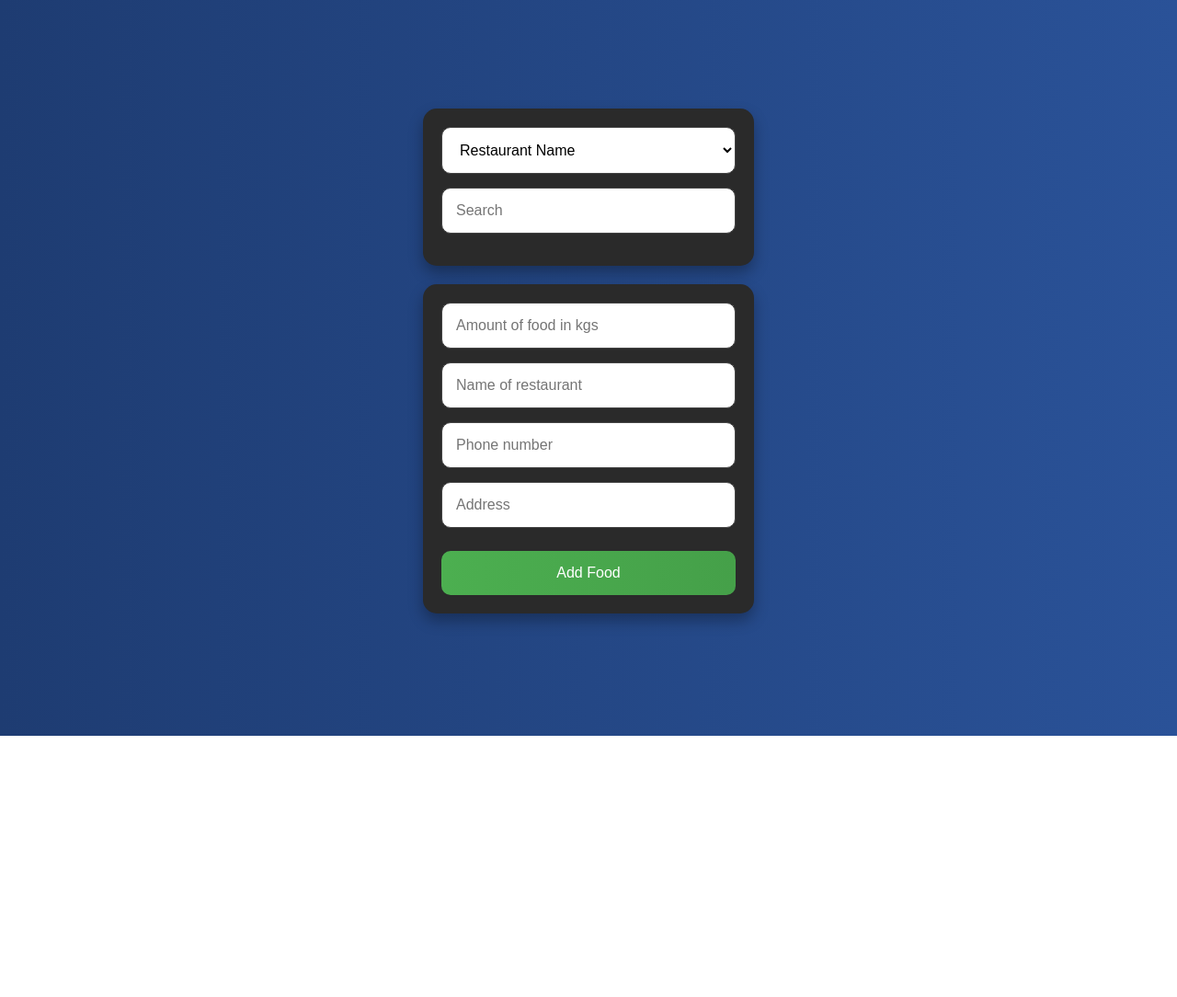
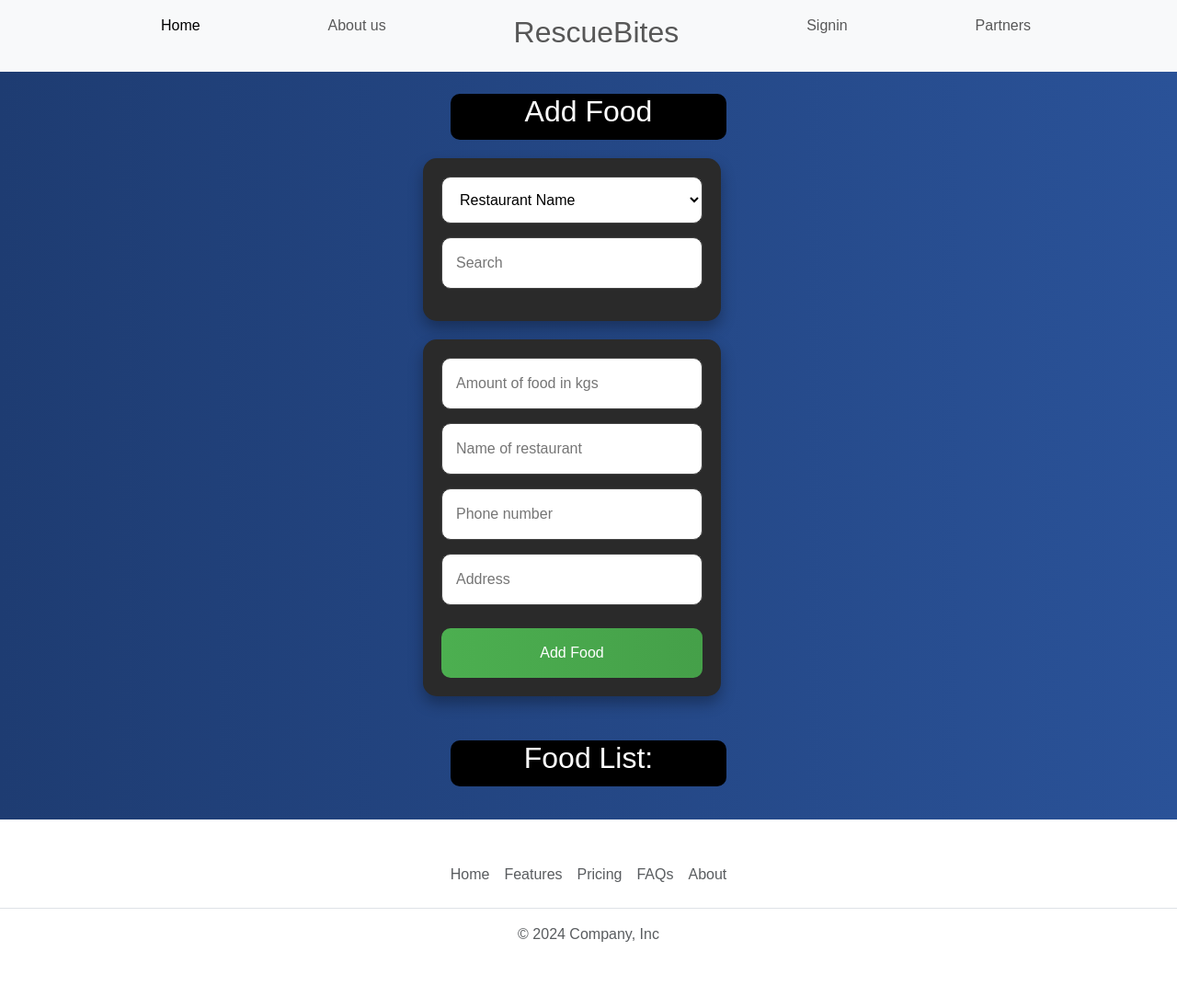
Before and after one commit to khushiiagrawal/Rescue-bites, a plain HTML site: page homepage+login&signin/index.html in a window 1280 px wide. Shown: the whole page at 92% size. Before the commit the page ends 800 px from the top, so only its background shows below. Drawn offline with nearby package versions, Linux system fonts and the light colour scheme; no server answers.

Commit message:
final commit

```diff
--- a/homepage+login&signin/index.html
+++ b/homepage+login&signin/index.html
@@ -3,10 +3,47 @@
 <head>
     <meta charset="UTF-8">
     <meta name="viewport" content="width=device-width, initial-scale=1.0">
+    <link href="https://cdn.jsdelivr.net/npm/bootstrap@5.3.3/dist/css/bootstrap.min.css" rel="stylesheet"
+        integrity="sha384-QWTKZyjpPEjISv5WaRU9OFeRpok6YctnYmDr5pNlyT2bRjXh0JMhjY6hW+ALEwIH" crossorigin="anonymous">
     <title>Food Donation</title>
     <link rel="stylesheet" href="style.css">
 </head>
 <body>
+    <nav class="navbar navbar-expand-lg bg-body-tertiary" style="width: 100%;">
+        <div class="container-fluid">
+            <a class="navbar-brand" href="#"></a>
+            <button class="navbar-toggler" type="button" data-bs-toggle="collapse" data-bs-target="#navbarSupportedContent" aria-controls="navbarSupportedContent" aria-expanded="false" aria-label="Toggle navigation">
+                <span class="navbar-toggler-icon"></span>
+            </button>
+            <div class="collapse navbar-collapse" id="navbarSupportedContent">
+                <ul class="navbar-nav me-auto mb-2 mb-lg-0">
+                    <li class="nav-item">
+                        <a class="nav-link active" aria-current="page" href="homepage.html">Home</a>
+                    </li>
+                    <li class="nav-item">
+                        <a class="nav-link" href="#">About us</a>
+                    </li>
+                    <li class="nav-item">
+                        <a class="nav-link" href="#"><h2>RescueBites</h2></a>
+                    </li>
+                    <li class="nav-item">
+                      <a class="nav-link" href="#">Signin</a>
+                  </li>
+
+                    <li class="nav-item">
+                        <a class="nav-link" href="#">Partners</a>
+                    </li>
+                </ul>
+                <form class="d-flex" role="search">
+                    <!-- Search form or other elements can go here -->
+                </form>
+            </div>
+        </div>
+    </nav>
+    <br>
+    <div class="heading"><h2>Add Food</h2></div>
+    <div class="box">
+
     <div class="search-form">
         <select id="search-criteria">
             <option value="restaurant-name">Restaurant Name</option>
@@ -27,8 +64,23 @@
         </div>
         <button onclick="addTask()">Add Food</button>
     </div>
-
+</div>
+<br>
+<br>
+    <div class="heading"><h2>Food List:</h2></div>
     <ul id="task-list"></ul>
+    <div class="foot" style="width: 100%;">
+        <footer class="py-3 my-4">
+            <ul class="nav justify-content-center border-bottom pb-3 mb-3">
+              <li class="nav-item"><a href="#" class="nav-link px-2 text-body-secondary">Home</a></li>
+              <li class="nav-item"><a href="#" class="nav-link px-2 text-body-secondary">Features</a></li>
+              <li class="nav-item"><a href="#" class="nav-link px-2 text-body-secondary">Pricing</a></li>
+              <li class="nav-item"><a href="#" class="nav-link px-2 text-body-secondary">FAQs</a></li>
+              <li class="nav-item"><a href="#" class="nav-link px-2 text-body-secondary">About</a></li>
+            </ul>
+            <p class="text-center text-body-secondary">© 2024 Company, Inc</p>
+          </footer>
+</div>
 
     <script src="https://www.gstatic.com/firebasejs/8.3.0/firebase-app.js"></script>
     <script src="https://www.gstatic.com/firebasejs/8.3.0/firebase-firestore.js"></script>
--- a/homepage+login&signin/style.css
+++ b/homepage+login&signin/style.css
@@ -1,4 +1,42 @@
 
+.chat{
+    text-align: center;
+    border-radius: 5px;
+}
+.click {
+    display: flex;
+    flex-direction: column;
+    align-items: center;
+    transition: transform 0.3s ease-in-out;
+}
+
+.click:hover {
+    transform: scale(1.1); /* Increase size on hover */
+}
+
+.click img {
+    max-width: 100%; /* Ensure the image doesn't exceed the container */
+    border-radius: 12px;
+}
+
+.click h3 {
+    margin-top: 10px; /* Add some spacing between the image and the heading */
+}
+
+h2{
+    text-align: center;
+}
+.navbar-nav {
+    flex: 1;
+    display: flex;
+    justify-content: space-evenly;
+}
+.navbar-brand {
+    margin-left: 1rem; /* Adjust this value as needed for more/less space */
+}
+.navbar-collapse {
+    margin-right: 1rem; /* Adjust this value as needed for more/less space */
+}
 body {
     font-family: 'Arial', sans-serif;
     margin: 0;
@@ -142,3 +180,17 @@ body {
         width: 95%;
     }
 }
+.foot
+{
+    background-color: white;
+    color: black;
+}
+h2{
+    text-align: center;
+}
+.heading{
+    background-color: #000;
+    width: 300px;
+    height: 50px;
+    border-radius: 10px;
+}
```
